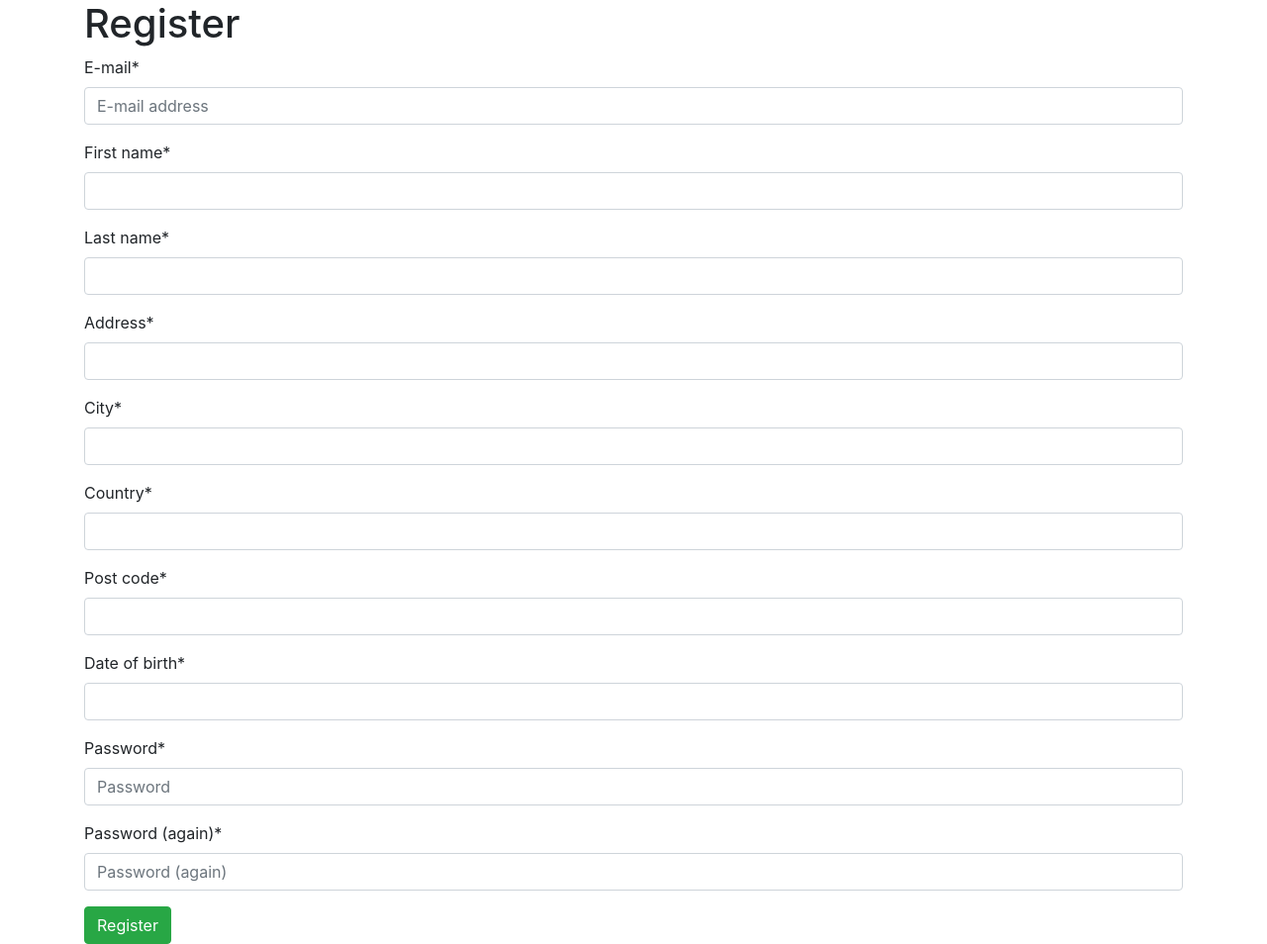
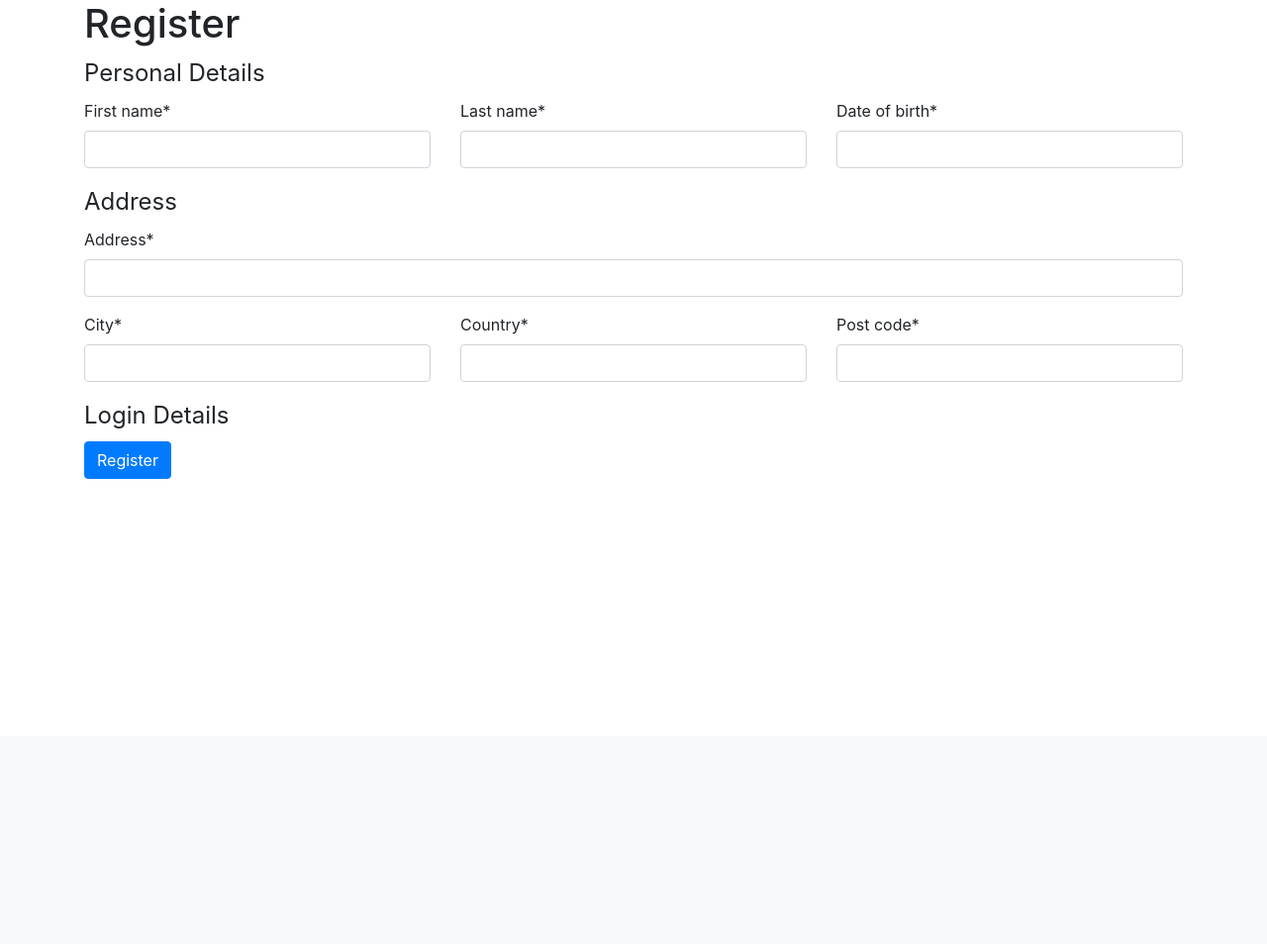
Before and after one commit to Code-Institute-Submissions/django-ecommerce-1, a Django app: page /accounts/signup/ in a window 1280 px wide. Shown: the part 56-1010 px from the top of the page at 99% size. After the commit the page ends 540 px from the top, so only its background shows below. Run offline with Django 3.2, Linux system fonts and the light colour scheme; some libraries are stand-ins or nearby versions.

Commit message:
Adds custom form styling
Bootstrap and django-crispy-forms used to create custom forms for
allauth login, signup, and user profile pages.

```diff
--- a/accounts/forms.py
+++ b/accounts/forms.py
@@ -1,7 +1,12 @@
 from django.contrib.auth import get_user_model
 from django.contrib.auth.forms import UserCreationForm, UserChangeForm
 from django import forms
-# from allauth.account.forms import SignupForm
+from django.urls import reverse
+
+from crispy_forms.bootstrap import Field
+from crispy_forms.helper import FormHelper
+from crispy_forms.layout import Submit, Div, Fieldset, Layout
+from allauth.account.forms import LoginForm
 
 
 class CustomUserCreationForm(UserCreationForm):
@@ -41,9 +46,100 @@
         user.save()
         return user
 
+    def __init__(self, *args, **kwargs):
+        super(CustomSignupForm, self).__init__(*args, **kwargs)
+        # create form structure using crispy forms
+        self.helper = FormHelper()
+        self.helper.form_id = 'user-signup-form'
+        self.helper.form_method = 'post'
+        self.helper.form_action = reverse('account_signup')
+        self.helper.add_input(
+            Submit('submit', 'Register'))
+        self.helper.layout = Layout(
+            Fieldset('Personal Details',
+                     Div(
+                         Div('first_name', css_class='col-12 col-sm-6 '
+                             'col-md-4'),
+                         Div('last_name', css_class='col-12 col-sm-6 col-md-4'),
+                         Div('date_of_birth', css_class='col-12 col-md-4'),
+                         css_class='row')
+                     ),
+            Fieldset('Address',
+                     Div(
+                         Div('address', css_class='col-12'),
+                         Div('city', css_class='col-12 col-sm-4'),
+                         Div('country', css_class='col-12 col-sm-4'),
+                         Div('post_code', css_class='col-12 col-sm-4'),
+                         css_class='row')
+                     ),
+            Fieldset('Login Details',
+                     Div(
+                         Div('email', css_class='col-12'),
+                         Div('password1', css_class='col-12 col-sm-6'),
+                         Div('password2', css_class='col-12 col-sm-6'),
+                         css_class='row')
+                     )
+        )
+
 
 class ProfileForm(forms.ModelForm):
     class Meta:
         model = get_user_model()
         fields = ('first_name', 'last_name', 'date_of_birth',
                   'address', 'city', 'country', 'post_code')
+
+    def __init__(self, *args, **kwargs):
+        super(ProfileForm, self).__init__(*args, **kwargs)
+        # create form structure using crispy forms
+        self.helper = FormHelper()
+        self.helper.form_id = 'user-profile-form'
+        self.helper.form_method = 'post'
+        self.helper.form_action = reverse('account_profile')
+        self.helper.add_input(
+            Submit('submit', 'Update'))
+        self.helper.layout = Layout(
+            Fieldset('Personal Details',
+                     Div(
+                         Field('first_name', wrapper_class='col-12 col-sm-6 '
+                               'col-md-4'),
+                         Field('last_name',
+                               wrapper_class='col-12 col-sm-6 col-md-4'),
+                         Field('date_of_birth', wrapper_class='col-12 col-md-4'),
+                         css_class='row')
+                     ),
+            Fieldset('Address',
+                     Div(
+                         Field('address', wrapper_class='col-12'),
+                         Field('city', wrapper_class='col-12 col-sm-4'),
+                         Field('country', wrapper_class='col-12 col-sm-4'),
+                         Field('post_code', wrapper_class='col-12 col-sm-4'),
+                         css_class='row')
+                     )
+        )
+
+
+class CustomLoginForm(LoginForm):
+    """Extend allauth loginform with custom form layout"""
+
+    def __init__(self, *args, **kwargs):
+        super(CustomLoginForm, self).__init__(*args, **kwargs)
+
+        # create form structure using crispy forms
+        self.helper = FormHelper()
+        self.helper.form_id = 'user-login-form'
+        self.helper.form_method = 'post'
+        self.helper.form_action = reverse('account_login')
+        self.helper.add_input(
+            Submit('submit', 'Login'))
+        self.helper.layout = Layout(
+            Fieldset('Login Details',
+                     Div(
+                         Field(
+                             'login', wrapper_class='col-12 col-sm-9 col-md-6 col-lg-4'),
+                         css_class='row'),
+                     Div(
+                         Field(
+                             'password', wrapper_class='col-12 col-sm-9 col-md-6 col-lg-4'),
+                         css_class='row'),
+                     )
+        )
--- a/static/css/base.css
+++ b/static/css/base.css
@@ -32,3 +32,37 @@
     color: #0092D6;
     font-weight: bold;
 }
+
+/* profile */
+#profile-links {
+    float: right;
+}
+
+
+/* change email */
+.profileEmail {
+    margin: 0 10px 0 10px;
+}
+
+.ctrlHolder,
+.buttonHolder {
+    padding-left: 10px;
+}
+
+.buttonHolder {
+    margin-top: 20px;
+}
+
+.email_list {
+    margin-left: 10px;
+    padding: 10px 0 10px 0;
+}
+
+span.unverified,
+span.verified {
+    font-weight: bold;
+}
+
+.add_email {
+    margin-top: 20px;
+}
--- a/templates/account/signup.html
+++ b/templates/account/signup.html
@@ -1,13 +1,8 @@
 {% extends 'base.html' %}
 {% load crispy_forms_tags %}
 
-{% block title %} | Register{% endblock %}
+{% block title %} | Register{% endblock title %}
 {% block content %}
 <h1>Register</h1>
-<form action="{% url 'account_signup' %}" method="POST">
-    {% csrf_token %}
-    {{ form|crispy }}
-    <button type="submit" class="btn btn-success">Register</button>
-</form>
-
-{% endblock %}
+{% crispy form %}
+{% endblock content %}
```
Also changed, not shown: settings/base.py (+7 -1 lines), templates/account/login.html (+3 -7 lines), templates/account/profile.html (+4 -11 lines), templates/account/profile_base.html (added, +26 -0 lines).
